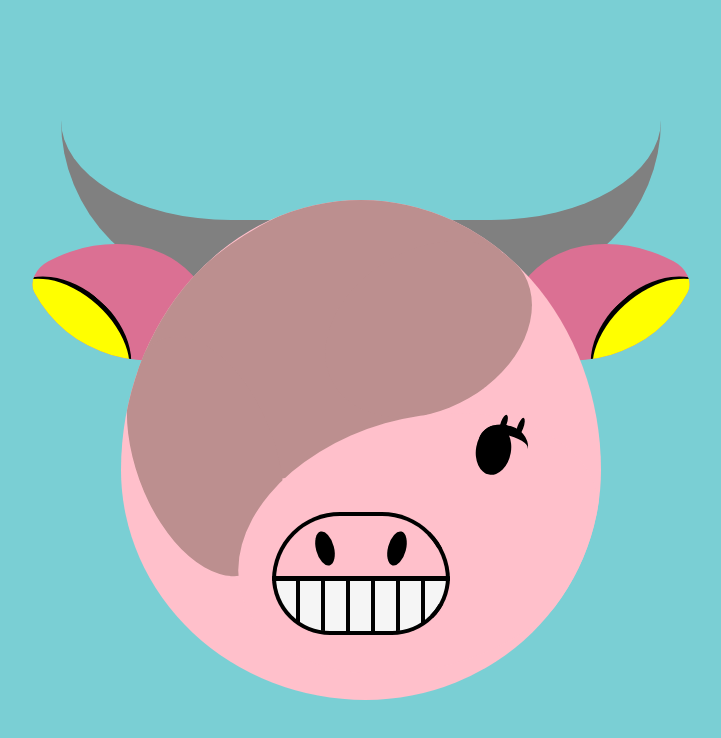
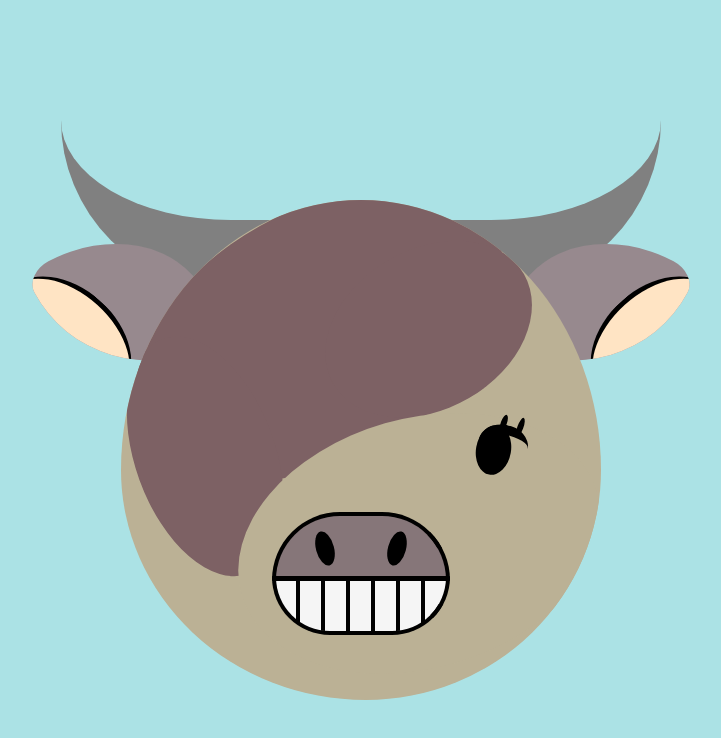
Before and after one commit to christianB053/character-drawing, a plain HTML site: page index.html in a window 1280 px wide. Shown: the whole page, without its empty margins (279-1000 px from the left). Drawn offline with Linux system fonts and the light colour scheme.

Commit message:
Update style.css

```diff
--- a/style.css
+++ b/style.css
@@ -1,5 +1,5 @@
 body {
-  background-color: rgb(122, 207, 212);
+  background-color: rgb(171, 226, 229);
 }
 
 .mini-cow {
@@ -14,7 +14,7 @@ body {
   width: 480px;
   height: 500px;
   margin: 0 auto;
-  background-color: pink;
+  background-color: rgb(187, 177, 149);
   border-radius: 50% 50% 49% 51% / 54% 54% 46% 46%;
   overflow: hidden;
 }
@@ -34,7 +34,7 @@ body {
   position: absolute;
   width: 150px;
   height: 150px;
-  background-color: palevioletred;
+  background-color: rgb(151, 137, 142);
   top: 30px;
   z-index: -1;
 }
@@ -53,7 +53,7 @@ body {
   width: 150px;
   height: 100px;
   border-radius: 50%;
-  background-color: yellow;
+  background-color: bisque;
   border-top: 5px solid black;
   transform: rotate(70deg);
   top: 25px;
@@ -74,7 +74,7 @@ body {
   width: 150px;
   height: 100px;
   border-radius: 50%;
-  background-color: yellow;
+  background-color: bisque;
   border-top: 5px solid black;
   transform: rotate(-70deg);
   top: 25px;
@@ -85,7 +85,7 @@ body {
   position: absolute;
   width: 400px;
   height: 250px;
-  background-color: rosybrown;
+  background-color: #7d6164;
   border-radius: 50%;
   transform: rotate(-29deg);
   top: 10px;
@@ -96,7 +96,7 @@ body {
   width: 220px;
   height: 160px;
   border-radius: 50%;
-  background-color: rosybrown;
+  background-color: #7d6164;
   right: -7px;
   top: 92px;
   transform: rotate(-1deg);
@@ -109,7 +109,7 @@ body {
   width: 140px;
   height: 250px;
   border-radius: 50%;
-  background-color: rosybrown;
+  background-color: #7d6164;
   transform: rotate(9deg);
   top: 50px;
   left: -30px;
@@ -121,7 +121,7 @@ body {
   position: absolute;
   width: 370px;
   height: 250px;
-  background-color: pink;
+  background-color: rgb(187, 177, 149);
   border-radius: 50%;
   top: 230px;
   transform: rotate(13deg);
@@ -225,7 +225,7 @@ body {
   position: absolute;
   width: 170px;
   height: 60px;
-  background-color: pink;
+  background-color: rgb(134, 118, 121);
   bottom: 120px;
   left: 50%;
   transform: translate(-50%);
```
